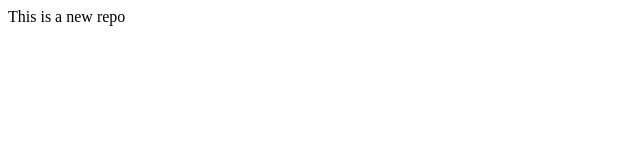
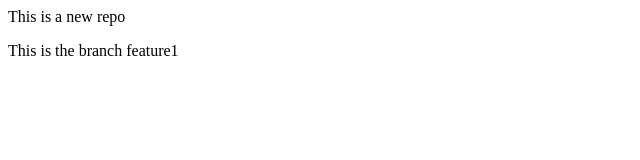
Before and after one commit to poojabk18/Localrepo, a plain HTML site: page index.html in a window 1280 px wide. Shown: the whole page, without its empty margins (0-640 px from the left). Drawn offline with Linux system fonts and the light colour scheme.

Commit message:
Adding a branch

```diff
--- a/index.html
+++ b/index.html
@@ -1 +1,2 @@
 <p>This is a new repo</p>
+<p>This is the branch feature1</p>
```
